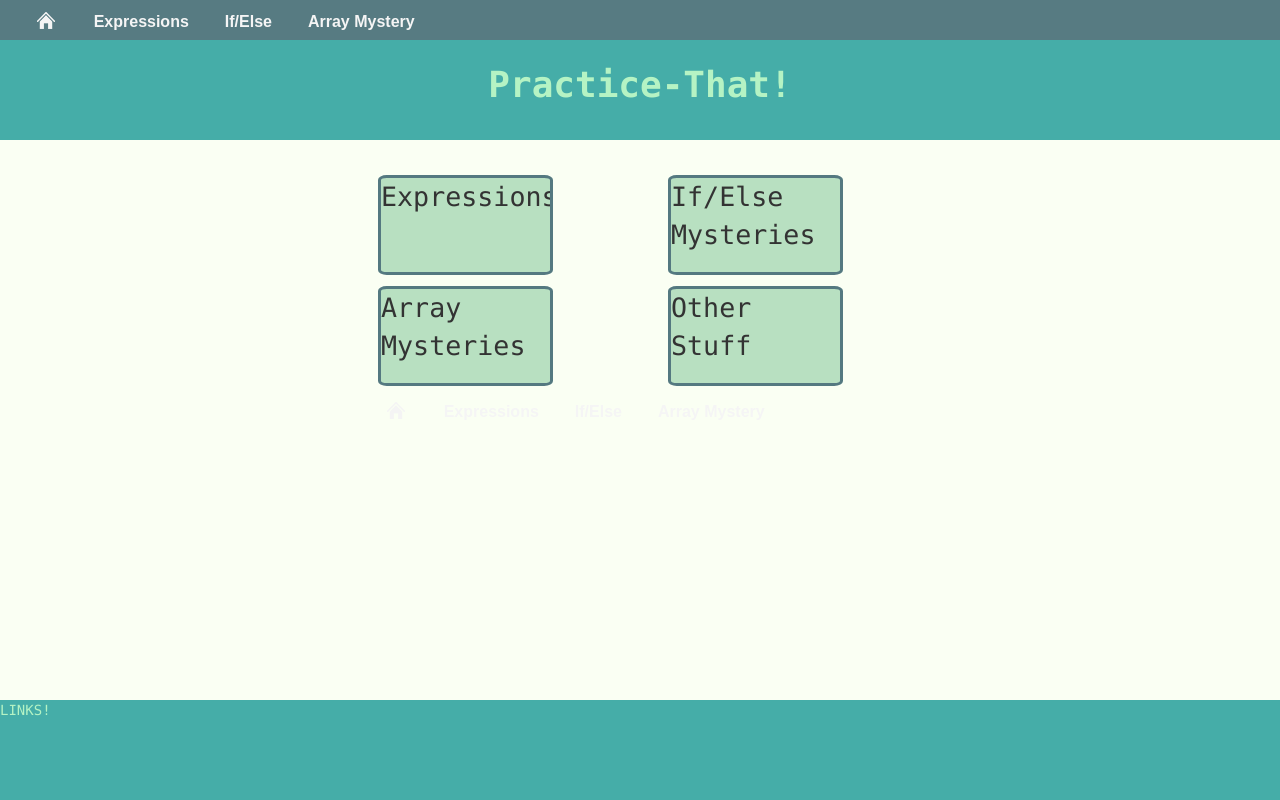
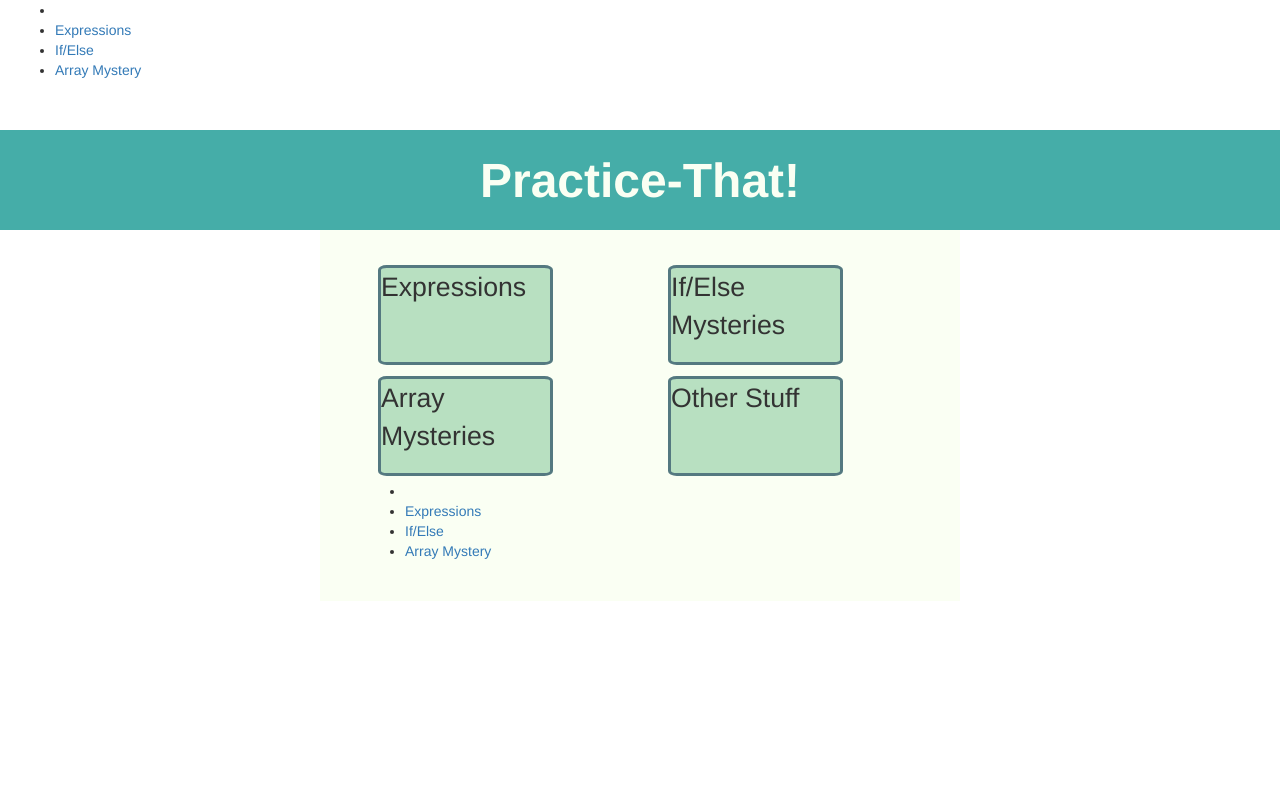
Before and after one commit to awilliambauer/practicum, a PHP site: page / in a window 1280 px wide. Run offline with PHP 8.4, Linux system fonts and the light colour scheme; some libraries are stand-ins or nearby versions.

Commit message:
Got rid of the unnecessary footer div. And I created a common.css to replace the navbar.css thus we can manipulate over arching style all over the site.

```diff
--- a/public/index.html
+++ b/public/index.html
@@ -3,8 +3,8 @@
 <head lang="en">
     <title>Practice-That!</title>
     <link href="images/squirtle.png" type="image/gif" rel="shortcut icon" />
-    <link href="navbar.css" type="text/css" rel="stylesheet" />
     <link href="https://maxcdn.bootstrapcdn.com/bootstrap/3.3.0/css/bootstrap.min.css" rel= "stylesheet">
+    <link href="common.css" type="text/css" rel="stylesheet" />
     <link href="indexlayout.css" type="text/css" rel="stylesheet" />
     <script src="http://ajax.aspnetcdn.com/ajax/jQuery/jquery-1.11.2.min.js"></script>
     <script src="index.js"></script>
@@ -47,8 +47,5 @@
             </div>
         </div>
     </div>
-    <div id="footer">
-        LINKS!
-    </div>
 </body>
 </html>
--- a/public/indexlayout.css
+++ b/public/indexlayout.css
@@ -1,16 +1,8 @@
-html {
-    position: relative;
-    min-height: 100%;
-}
+/*
+This is the style sheet for the main page.
+*/
 
-body {
-    padding: 0px;
-    background-color: #FAFFF3;
-    margin: 0 0 100px;
-    font-family: ‘Lucida Console’, Monaco, monospace;
-}
-
-body, h1, .content, .container-fluid, #header, #footer {
+h1, .content, .container-fluid, #header, #footer {
     margin: 0px;
 }
 
@@ -21,22 +13,14 @@
 
 h1 {
     font-weight: bolder;
+    font-size: 36pt;
 }
 
 #header, #footer {
     background-color: #45ADA8;
-    color: #B5F3C4;
+    color: #FAFFF3;
     height: 100px;
 }
-
-#footer {
-    position: absolute;
-    left: 0;
-    bottom: 0;
-    overflow: hidden;
-    width: 100%;
-}
-
 
 #header {
     margin-top: 40px;
```
